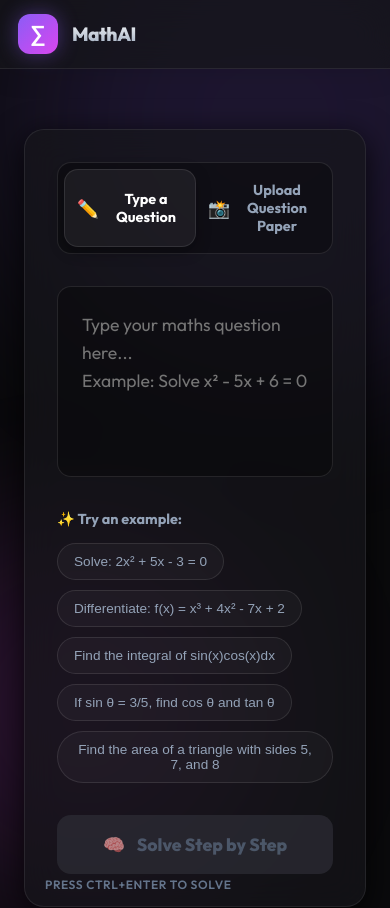
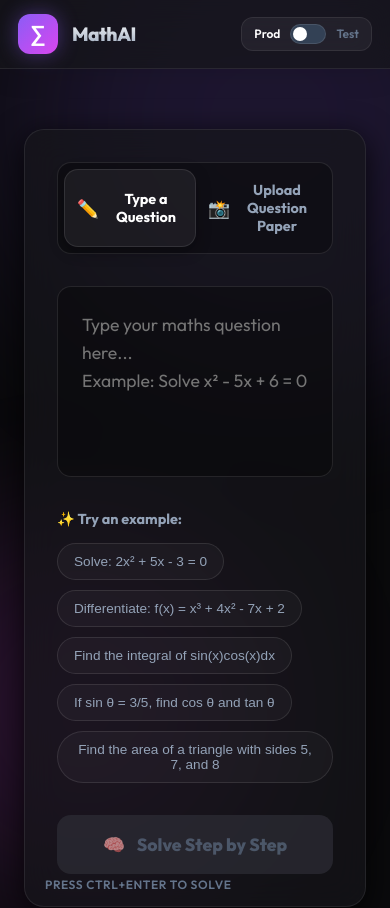
Before and after one commit to kushal867/math, a React (Vite) app: page / in a window 390 px wide. Shown: the top 908 px of the page. Built offline with nearby package versions, Linux system fonts and the light colour scheme; no server answers.

Commit message:
feat: Add Vercel support with proxy and version v4 webhooks

```diff
--- a/src/App.jsx
+++ b/src/App.jsx
@@ -10,6 +10,7 @@
   const [solution, setSolution] = useState(null);
   const [error, setError]     = useState(null);
   const [lastQuestion, setLastQuestion] = useState('');
+  const [isTest, setIsTest] = useState(false);
 
   const handleSolve = async ({ type, question, imageFile }) => {
     setLoading(true);
@@ -22,75 +23,91 @@
     try {
       let result;
       if (type === 'text') {
-        result = await solveMathQuestion(question);
+        result = await solveMathQuestion(question, isTest);
       } else {
-        result = await solveMathImage(imageFile);
+        result = await solveMathImage(imageFile, isTest);
       }
 
-      // 1. Check if result is just a string (n8n raw response)
-      if (typeof result === 'string') {
-        result = { solution: result, success: true };
+      console.log("n8n Webhook Response:", result);
+
+      // 1. Unwrap common n8n/API wrappings (Array or .data object)
+      let data = result;
+      if (Array.isArray(result) && result.length > 0) data = result[0];
+      else if (result && result.data && typeof result.data === 'object' && !result.steps) data = result.data;
+
+      // 2. Convert raw string to object if possible
+      if (typeof data === 'string') {
+        data = { solution: data, success: true };
       }
 
-      // 2. Handle the new comprehensive JSON schema from the AI
+      // 3. Extract steps with multiple fallback names
+      let rawSteps = data.steps || data.solutionSteps || data.work || data.process || [];
       let steps = [];
-      if (Array.isArray(result.steps)) {
-        steps = result.steps.map(s => {
-          if (typeof s === 'object') {
-            // Greedy Search: Try every common name for 'math work' or 'content'
-            const math = s.work || s.content || s.step || s.math || s.text || s.description || s.value || '';
-            const title = s.title || s.name || s.heading || '';
 
-            if (title && math && title !== math) {
-              return `${title}: ${math}`;
-            }
-            return math || title || '';
+      if (Array.isArray(rawSteps)) {
+        steps = rawSteps.map(s => {
+          if (typeof s === 'object' && s !== null) {
+            return s.work || s.content || s.step || s.math || s.text || s.description || s.value || s.title || '';
           }
           return s;
         });
       }
 
-      // 3. Extract primary content sources
-      const solutionContent = result.solution && typeof result.solution === 'string' ? result.solution : null;
-      const finalAnswer = result.answer || result.finalAnswer || result.answerValue || '';
-      const explanation = result.explanation || result.reasoning || '';
+      // 4. Extract primary content with multiple fallback names
+      const solutionContent = data.solution && typeof data.solution === 'string' ? data.solution : null;
+      const finalAnswer = data.answer || data.finalAnswer || data.answerValue || data.result || '';
+      const explanation = data.explanation || data.reasoning || data.description || '';
+      const topic = data.topic || data.subject || '';
 
-      // 4. A response is successful if it has EITHER a final answer OR a detailed solution string/steps
-      const hasContent = (typeof finalAnswer === 'string' && finalAnswer.trim().length > 0 && finalAnswer !== 'See solution steps below') ||
-                         (steps.length > 0) ||
+      // 5. Detect if there's ANY usable content
+      const hasContent = (steps.length > 0) ||
+                         (typeof finalAnswer === 'string' && finalAnswer.trim().length > 0 && finalAnswer !== 'See solution steps below') ||
                          (solutionContent !== null && solutionContent.trim().length > 0);
 
-      // 5. Detect if the response is an explicit error message
+      // 6. Detect explicit errors
       const isErrorMessage = typeof finalAnswer === 'string' &&
         (finalAnswer.toLowerCase().includes('failed to parse') ||
          finalAnswer.toLowerCase().includes('could not solve') ||
          finalAnswer.toLowerCase().includes('internal error'));
 
-      // 6. We treat it as a success if there is CONTENT, even if 'success' field is missing or false
-      // This handles cases where the AI solves it but the workflow's JSON enrichment step fails.
-      const success = (result.success !== false || hasContent) && !isErrorMessage && hasContent;
+      // 7. Force success if content is present, unless it's an explicit error string
+      const success = hasContent && !isErrorMessage;
 
       const solvedAt = new Date().toISOString();
 
       setSolution({
-        ...result,
+        ...data,
+        topic,
         explanation,
         steps: steps.length > 0 ? steps : (solutionContent ? [solutionContent] : []),
         finalAnswer: (finalAnswer && finalAnswer !== 'See solution steps below') ? finalAnswer : (hasContent ? 'See solution steps below' : ''),
         success,
-        error: result.error || (isErrorMessage ? finalAnswer : null),
+        error: data.error || (isErrorMessage ? finalAnswer : null),
         solvedAt
       });
+
     } catch (err) {
-      const msg =
-        err?.response?.data?.message ||
-        err?.response?.data?.error ||
-        err?.message ||
-        'Unknown error occurred.';
+      console.error("Full Error Object:", err);
+      const statusCode = err?.response?.status;
+      const errorData = err?.response?.data;
+
+      let msg = "Webhook Connection Failed. ";
+
+      if (err.message === "Network Error") {
+        msg += "This is likely a CORS issue or n8n is offline. Ensure n8n allows requests from localhost.";
+      } else if (statusCode === 404) {
+        msg += "The webhook URL was not found (404). Check if the workflow is Active.";
+      } else {
+        msg += err.message || "Unknown error occurred.";
+      }
+
+      if (statusCode) msg += ` (System Status: ${statusCode})`;
+
       setError(msg);
     } finally {
       setLoading(false);
     }
+
   };
 
   const handleReset = () => {
@@ -107,7 +124,7 @@
         <div className="orb orb-2"></div>
       </div>
 
-      <Header />
+      <Header isTest={isTest} setIsTest={setIsTest} />
 
       <main className="main-content">
         <div className="container">
--- a/src/components/Header.css
+++ b/src/components/Header.css
@@ -49,6 +49,93 @@
   -webkit-text-fill-color: transparent;
 }
 
+.header-actions {
+  display: flex;
+  align-items: center;
+  gap: 20px;
+}
+
+.toggle-container {
+  display: flex;
+  align-items: center;
+  gap: 10px;
+  background: rgba(255, 255, 255, 0.05);
+  padding: 6px 12px;
+  border-radius: 12px;
+  border: 1px solid var(--glass-border);
+}
+
+.toggle-label {
+  font-size: 0.75rem;
+  font-weight: 600;
+  color: #64748b;
+  transition: color 0.3s ease;
+}
+
+.toggle-label.active {
+  color: #fff;
+}
+
+/* The switch - the box around the slider */
+.switch {
+  position: relative;
+  display: inline-block;
+  width: 36px;
+  height: 20px;
+}
+
+/* Hide default HTML checkbox */
+.switch input {
+  opacity: 0;
+  width: 0;
+  height: 0;
+}
+
+/* The slider */
+.slider {
+  position: absolute;
+  cursor: pointer;
+  top: 0;
+  left: 0;
+  right: 0;
+  bottom: 0;
+  background-color: #334155;
+  transition: .4s;
+  border: 1px solid rgba(255, 255, 255, 0.1);
+}
+
+.slider:before {
+  position: absolute;
+  content: "";
+  height: 14px;
+  width: 14px;
+  left: 2px;
+  bottom: 2px;
+  background-color: white;
+  transition: .4s;
+}
+
+input:checked + .slider {
+  background-color: var(--accent-primary);
+}
+
+input:focus + .slider {
+  box-shadow: 0 0 1px var(--accent-primary);
+}
+
+input:checked + .slider:before {
+  transform: translateX(16px);
+}
+
+/* Rounded sliders */
+.slider.round {
+  border-radius: 34px;
+}
+
+.slider.round:before {
+  border-radius: 50%;
+}
+
 .model-badge {
   font-size: 0.8rem;
   font-weight: 700;
@@ -64,5 +151,8 @@
 @media (max-width: 600px) {
   .header { padding: 14px 18px; }
   .logo-text h1 { font-size: 1.2rem; }
-  .header-actions { display: none; }
+  .header-actions {
+    gap: 10px;
+  }
+  .model-badge { display: none; }
 }
--- a/src/components/Header.jsx
+++ b/src/components/Header.jsx
@@ -1,7 +1,7 @@
 import React from 'react';
 import './Header.css';
 
-export default function Header() {
+export default function Header({ isTest, setIsTest }) {
   return (
     <header className="header">
       <div className="header-content">
@@ -13,8 +13,21 @@
             <h1>MathAI</h1>
           </div>
         </div>
+
         <div className="header-actions">
-           <span className="model-badge">GPT-Inspired Solver</span>
+          <div className="toggle-container">
+            <span className={`toggle-label ${!isTest ? 'active' : ''}`}>Prod</span>
+            <label className="switch">
+              <input
+                type="checkbox"
+                checked={isTest}
+                onChange={() => setIsTest(!isTest)}
+              />
+              <span className="slider round"></span>
+            </label>
+            <span className={`toggle-label ${isTest ? 'active' : ''}`}>Test</span>
+          </div>
+          <span className="model-badge">AI Solver v4</span>
         </div>
       </div>
     </header>
--- a/src/services/api.js
+++ b/src/services/api.js
@@ -1,37 +1,47 @@
 import axios from 'axios';
 
 // =============================================
-// n8n Webhook URL (from environment variables)
+// n8n Webhook URLs (from environment variables)
 // =============================================
 const N8N_WEBHOOK_URL = import.meta.env.VITE_N8N_WEBHOOK_URL;
+const N8N_TEST_WEBHOOK_URL = import.meta.env.VITE_N8N_TEST_WEBHOOK_URL;
 
 /**
  * Send a text question to the n8n math solver workflow
  * @param {string} question - The math question text
+ * @param {boolean} useTest - Whether to use the test webhook URL
  * @returns {Promise<object>} - The AI parsed JSON response
  */
-export async function solveMathQuestion(question) {
-  const response = await axios.post(N8N_WEBHOOK_URL, {
-    question, // Just sending 'question' as your n8n workflow expects
+export async function solveMathQuestion(question, useTest = false) {
+  const url = useTest ? N8N_TEST_WEBHOOK_URL : N8N_WEBHOOK_URL;
+  console.log(`[API] Calling Text Webhook: ${url}`);
+
+  const response = await axios.post(url, {
+    question,
     lang: 'en'
   }, {
     headers: { 'Content-Type': 'application/json' },
-    timeout: 90000, // 90 second timeout because Qwen3 can take a bit to process!
+    timeout: 90000,
   });
   return response.data;
 }
 
+
 /**
  * Send an image (question paper) to the n8n math solver workflow
  * @param {File} imageFile - The uploaded image file
+ * @param {boolean} useTest - Whether to use the test webhook URL
  * @returns {Promise<object>}
  */
-export async function solveMathImage(imageFile) {
+export async function solveMathImage(imageFile, useTest = false) {
+  const url = useTest ? N8N_TEST_WEBHOOK_URL : N8N_WEBHOOK_URL;
+  console.log(`[API] Calling Image Webhook: ${url}`);
+
   const formData = new FormData();
   formData.append('type', 'image');
   formData.append('image', imageFile);
 
-  const response = await axios.post(N8N_WEBHOOK_URL, formData, {
+  const response = await axios.post(url, formData, {
     headers: { 'Content-Type': 'multipart/form-data' },
     timeout: 90000,
   });
--- a/vite.config.js
+++ b/vite.config.js
@@ -6,13 +6,34 @@
   plugins: [react()],
   server: {
     proxy: {
-      // Any request to /webhook will be forwarded to your n8n Render instance
-      // The browser thinks it's communicating with localhost, so CORS won't block it!
       '/webhook': {
         target: 'https://n8n-test-q9yh.onrender.com',
         changeOrigin: true,
-        secure: false, // In case n8n has SSL issues
+        secure: false,
+        configure: (proxy, _options) => {
+          proxy.on('error', (err, _req, _res) => {
+            console.log('proxy error', err);
+          });
+          proxy.on('proxyReq', (proxyReq, req, _res) => {
+            console.log('Sending Request to the Target:', req.method, req.url);
+          });
+          proxy.on('proxyRes', (proxyRes, req, _res) => {
+            console.log('Received Response from the Target:', proxyRes.statusCode, req.url);
+          });
+        },
+      },
+      '/webhook-test': {
+        target: 'https://n8n-test-q9yh.onrender.com',
+        changeOrigin: true,
+        secure: false,
+        configure: (proxy, _options) => {
+          proxy.on('proxyReq', (proxyReq, req, _res) => {
+            console.log('Sending Test Request to the Target:', req.method, req.url);
+          });
+        },
       }
+
     }
   }
+
 })
```
Also changed, not shown: vercel.json (added).
